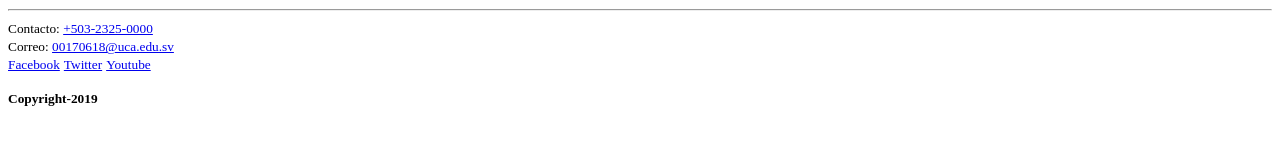
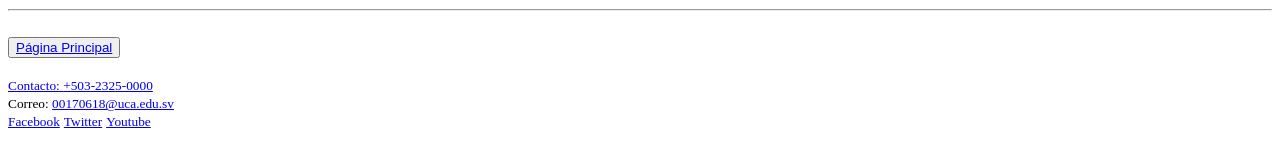
Before and after one commit to x-AbsolutZero-x/Portafolio_PW0219_-user_carnet, a plain HTML site: page Tarea1/Hobbies.html in a window 1280 px wide. Shown: the part 2358-2501 px from the top of the page. Drawn offline with Linux system fonts and the light colour scheme.

Commit message:
[Tarea1] Fix: Hobbies.html

```diff
--- a/Tarea1/Hobbies.html
+++ b/Tarea1/Hobbies.html
@@ -112,8 +112,12 @@
                     <iframe width="560" height="315" src="https://www.youtube.com/embed/r6zIGXun57U" frameborder="0" allow="accelerometer; autoplay; encrypted-media; gyroscope; picture-in-picture" allowfullscreen></iframe>
                   </article>
         </section>
+
         <hr>
-
+        <br>
+        <button type="button"><a href="About_me.html">Página Principal</button>
+        <br>
+        <br>
 
     <footer> <small>Contacto: <a href="tel:+503-2325-0000">+503-2325-0000</a></small> <br> <small>Correo: <a href="mailto:00170618@uca.edu.sv">00170618@uca.edu.sv</a></small> <br><small><a href="https://www.facebook.com/">Facebook</a></small> <small><a href="https://twitter.com/">Twitter</a></small> <small><a href="https://www.youtube.com/">Youtube</a></small> <br>  <small><h4>Copyright-2019</h4></small> </footer>
 </body>
```
